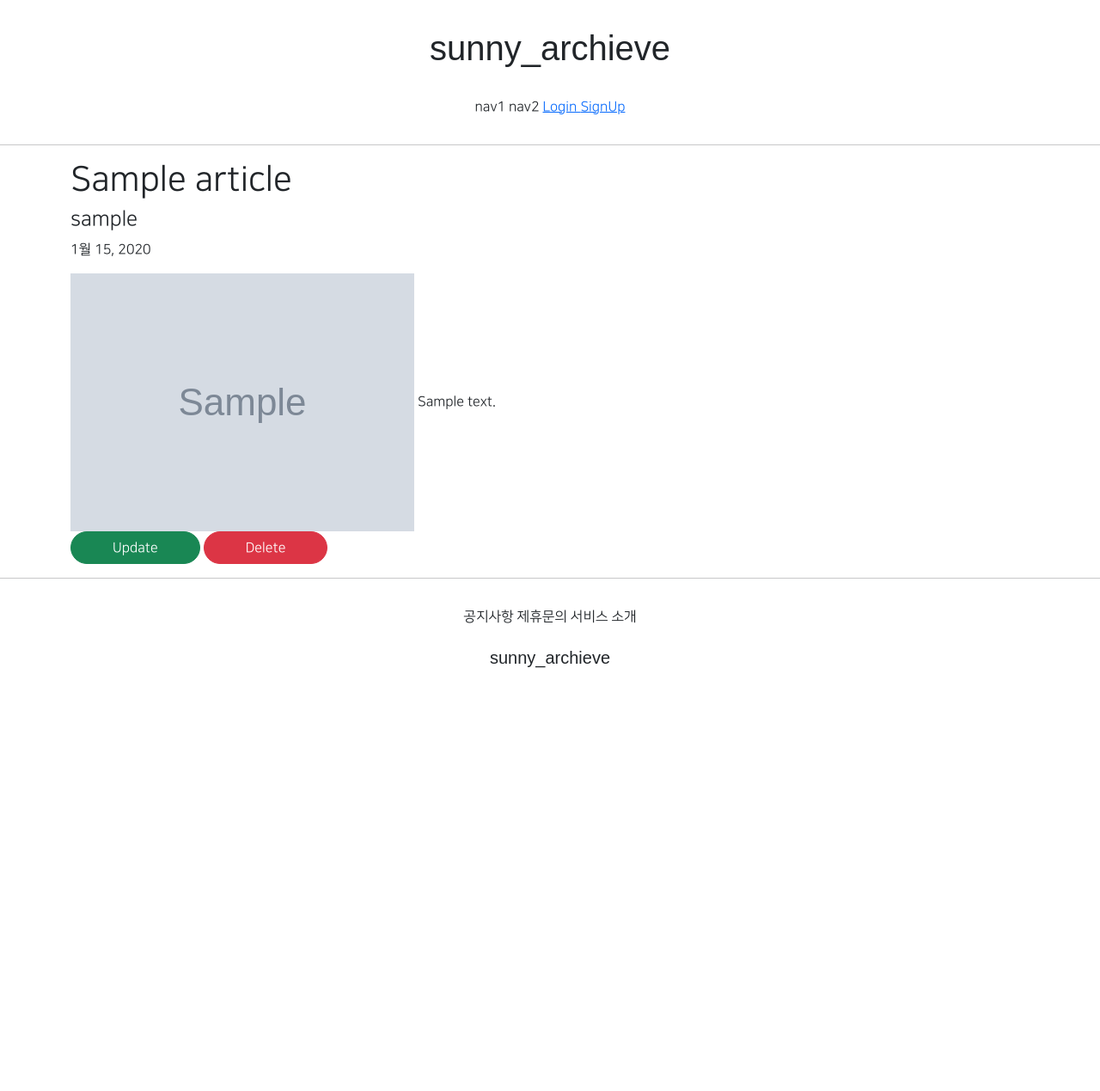
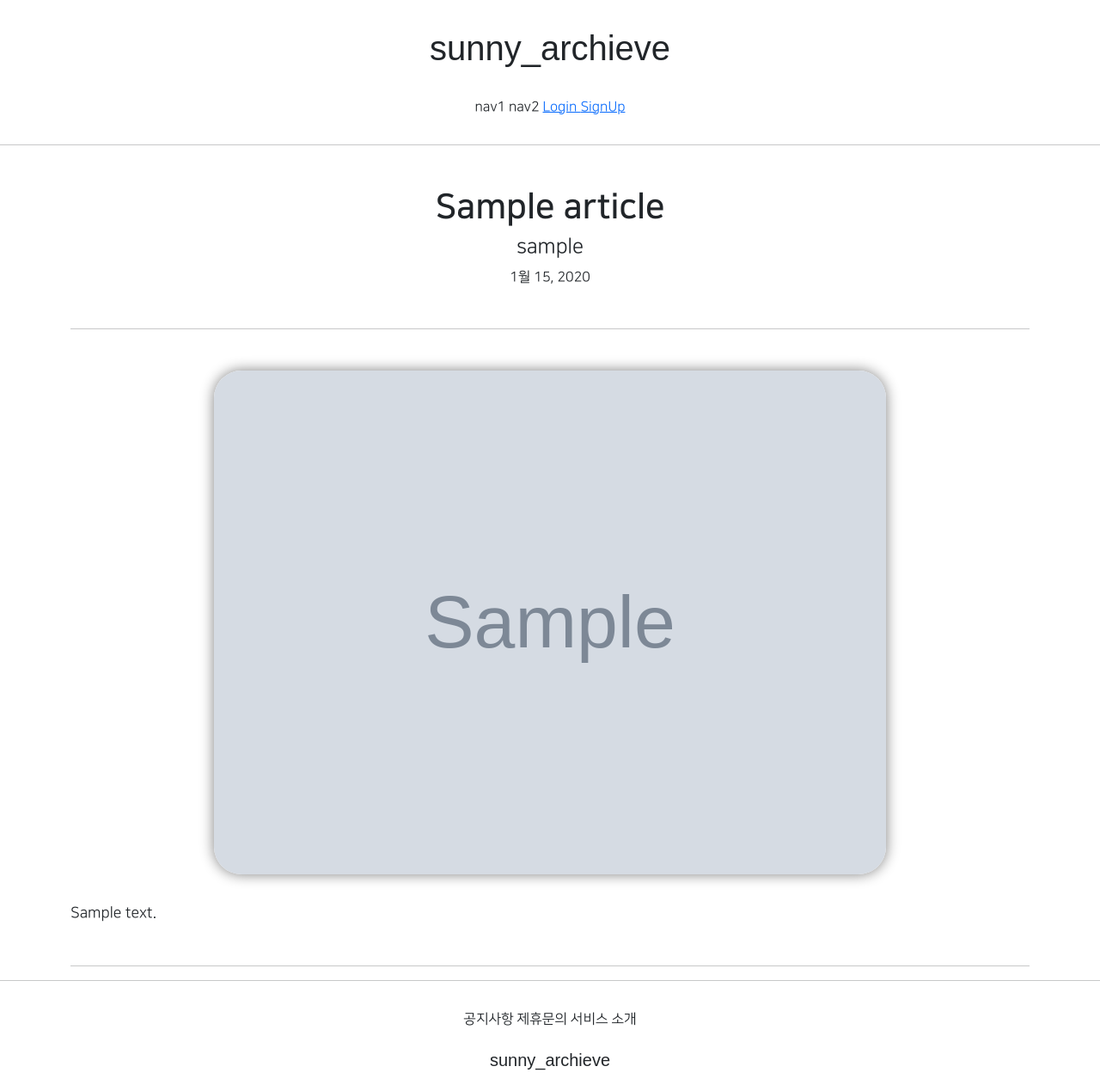
Before and after one commit to YuseonChoi/gis2, a Django app: page /articles/detail/1 in a window 1280 px wide. Shown: the whole page at 86% size. Before the commit the page ends 777 px from the top, so only its background shows below. Run offline with Django 3.2, Linux system fonts and the light colour scheme; tables that the repository leaves empty hold one stand-in row (values such as "Sample post"); grey boxes marked "Sample" are stand-in pictures; parts of the project's set-up code (start-up, migrations or seed data) failed here and were passed over; some libraries are stand-ins or nearby versions; some web fonts are replaced.

Commit message:
8/4 class2 commit 4

```diff
--- a/articleapp/templates/articleapp/detail.html
+++ b/articleapp/templates/articleapp/detail.html
@@ -2,19 +2,25 @@
 
 {% block content %}
 
-    <div class="container">
-        <div>
+    <div class="container text-center">
+        <div class="my-5">
             {#    제목 / 글쓴이 / 날짜    #}
-            <h1>{{ target_article.title }}</h1>
+            <h1 class="NNS_B">{{ target_article.title }}</h1>
             <h4>{{ target_article.writer.profile.nickname }}</h4>
             <p>{{ target_article.created_at }}</p>
         </div>
+        <hr>
+        <div class="my-5">
+            {#  게시물내용  #}
+            <img src="{{ target_article.image.url }}"
+                 alt=""
+                 class="article_image">
 
+            <div class="article_content">
+                {{ target_article.content }}
+            </div>
 
-        <div>
-            {#  게시물내용  #}
-            <img src="{{ target_article.image.url }}" alt="">
-            {{ target_article.content }}
+            {% if target_article.writer == user %}
             <div>
                 <a href="{% url 'articleapp:update' pk=target_article.pk %}"
                     class="btn btn-success rounded-pill px-5">
@@ -25,8 +31,13 @@
                     Delete
                 </a>
             </div>
+            {% endif %}
+
         </div>
-
+        <hr>
+        <div>
+            {#      댓글      #}
+        </div>
     </div>
 
 
--- a/static/base.css
+++ b/static/base.css
@@ -43,3 +43,15 @@
 .round_button:hover {
     color: dimgrey;
 }
+
+.article_image {
+    border-radius: 2rem;
+    width: 70%;
+    box-shadow: 0 0 1rem grey;
+}
+
+.article_content {
+    font-size: 1.1rem;
+    text-align: left;
+    margin: 2rem 0;
+}
```
